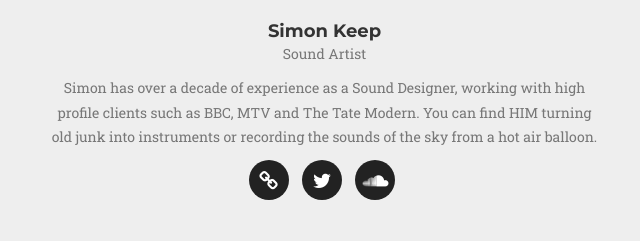
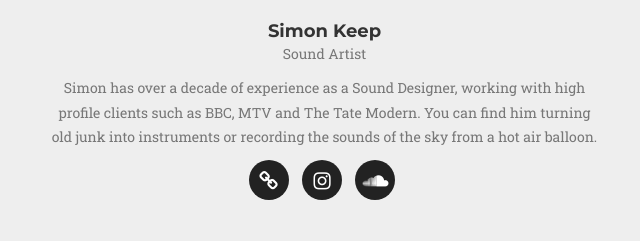
Before and after one commit to clipsoundandmusic/clip-website, a website: page index.html in a window 1280 px wide. Shown: the part 5142-5383 px from the top of the page, 23-663 px from the left. Drawn offline with nearby package versions, Linux system fonts and the light colour scheme; a web font is replaced by a local one.

Commit message:
bio corrections
bio corrections

```diff
--- a/index.html
+++ b/index.html
@@ -322,11 +322,11 @@
                         <img src="img/team/simonkeep.jpg" class="img-responsive img-circle" alt="">
                         <h4>Simon Keep</h4>
                         <p class="text-muted">Sound Artist</p>
-                        <p class="text-muted">Simon has over a decade of experience as a Sound Designer, working with high profile clients such as BBC, MTV and The Tate Modern. You can find HIM turning old junk into instruments or recording the sounds of the sky from a hot air balloon.</p>
+                        <p class="text-muted">Simon has over a decade of experience as a Sound Designer, working with high profile clients such as BBC, MTV and The Tate Modern. You can find him turning old junk into instruments or recording the sounds of the sky from a hot air balloon.</p>
                         <ul class="list-inline social-buttons">
                             <li><a href="http://holkhamsound.com"><i class="fa fa-link"></i></a>
                             </li>
-                            <li><a href="https://twitter.com/HolkhamSound"><i class="fa fa-twitter"></i></a>
+                            <li><a href="https://www.instagram.com/holkham/"><i class="fa fa-instagram"></i></a>
                             </li>
                             <li><a href="https://soundcloud.com/holkham"><i class="fa fa-soundcloud"></i></a>
                             </li>
```
Also changed, not shown: img/logos/RomanRiver.png (added).
